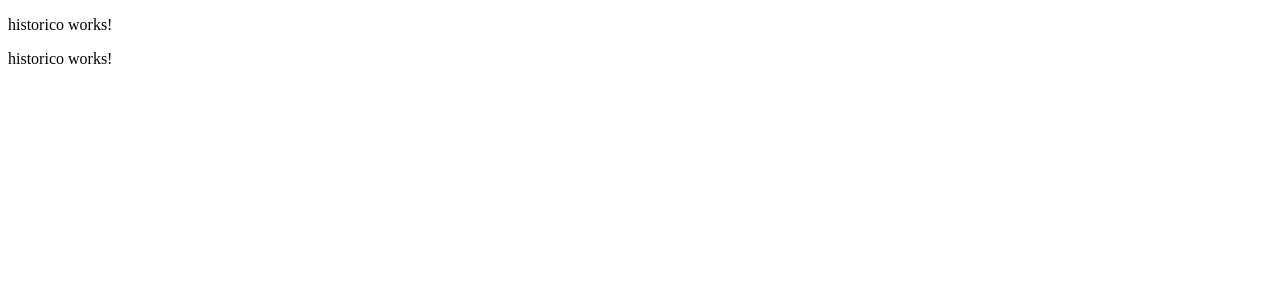
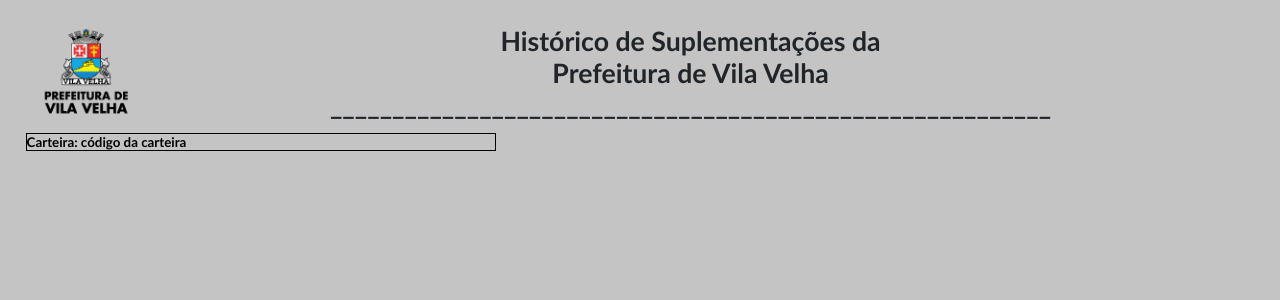
Before and after one commit to xX4vier/projetoTcc, an Angular app: page /historico in a window 1280 px wide. Shown: the top 300 px of the page. Built offline with nearby package versions, Linux system fonts and the light colour scheme.

Commit message:
pastas criadas e bootstrap instalado

```diff
--- a/angular.json
+++ b/angular.json
@@ -31,6 +31,7 @@
               "src/assets"
             ],
             "styles": [
+              "node_modules/bootstrap/dist/css/bootstrap.min.css",
               "src/styles.scss"
             ],
             "scripts": []
--- a/package.json
+++ b/package.json
@@ -18,6 +18,7 @@
     "@angular/platform-browser": "~13.3.0",
     "@angular/platform-browser-dynamic": "~13.3.0",
     "@angular/router": "~13.3.0",
+    "bootstrap": "^5.1.3",
     "rxjs": "~7.5.0",
     "tslib": "^2.3.0",
     "zone.js": "~0.11.4"
--- a/src/app/pages/dapp/historico/historico.component.html
+++ b/src/app/pages/dapp/historico/historico.component.html
@@ -1,2 +1,5 @@
-<p>historico works!</p>
-<p>historico works!</p>
+<div class="container-top">
+    <img class="navheader-logo" src="../../../../assets/images/logo.png" alt="logo da prefeitura">
+    <h1 class="titulo">Histórico de Suplementações da <br> Prefeitura de Vila Velha <br> __________________________________________________________</h1>
+</div>
+<h2 class="carteira">Carteira: código da carteira</h2>
--- a/src/app/pages/dapp/historico/historico.component.scss
+++ b/src/app/pages/dapp/historico/historico.component.scss
@@ -0,0 +1,129 @@
+.container-top{
+    margin-top: 1%;
+    margin-left: 2%;
+    margin-right: 2%;
+    display: flex;
+    flex-direction: line;
+    align-items:    left;
+
+
+}
+
+img{
+    width: 120px;
+    height: 120px;
+
+}
+
+.titulo{
+    font-family: 'Gill Sans', 'Gill Sans MT', Calibri, 'Trebuchet MS', sans-serif;
+    font-size: 20pt;
+    font-weight: bold;
+    text-align: center;
+    margin-left: 15%;
+    margin-top: 1%;
+
+}
+
+.container-centro{
+    display: flex;
+    flex-direction: row;
+    border-style: solid;
+    margin-left: 2%;
+    margin-right: 2%;
+    padding-top: 10px;
+    height: auto;
+    width: auto;
+}
+
+.carteira{
+    font-family: 'Gill Sans', 'Gill Sans MT', Calibri, 'Trebuchet MS', sans-serif;
+    color: rgb(0, 0, 0);
+    font-weight: bold;
+    margin-left: 2%;
+    font-size: 10pt;
+    border-style: solid;
+    border-width: 1px;
+    width: 470px;
+}
+
+
+.container-bottom{
+    display: flex;
+    flex-direction: line;
+    align-items:    left;
+    padding-left: 2%;
+    padding-top: 5%;
+
+}
+
+.filtros{
+
+    border-width: 1px;
+    border-style: solid;
+    border-color: rgb(0, 0, 0);
+    width: 400px;
+    height: 170px;
+    flex-direction: column;
+}
+
+.forms{
+    font-family: 'Gill Sans', 'Gill Sans MT', Calibri, 'Trebuchet MS', sans-serif;
+    max-width: 200px;
+    margin-left: 10px;
+    font-weight: bold;
+}
+.text-filtro{
+
+    font-family: 'Gill Sans', 'Gill Sans MT', Calibri, 'Trebuchet MS', sans-serif;
+    font-size: 12pt;
+    margin-left: 2%;
+    margin-top: 5%;
+    font-weight: bold;
+}
+
+input{
+    width: 200px;
+    margin-left: 2%;
+}
+
+.table{
+    margin-right: 50px;
+    margin-left: 50px;
+    border-width: 1px;
+    border-style: solid;
+    border-color: rgb(0, 0, 0);
+    width: 70%;
+    height: 300px;
+    overflow-y: scroll;
+
+}
+
+table{
+    width: 100%;
+}
+
+th{
+    background: rgb(172, 170, 170);
+    position: sticky;
+    top: 0; /* Don't forget this, required for the stickiness */
+    box-shadow: 0 2px 2px -1px rgba(0, 0, 0, 0.4);
+    padding: 8px;
+    text-align: center;
+    border: 1px solid #dddddd;
+}
+
+td {
+    border: 1px solid #dddddd;
+    text-align: center;
+    padding: 8px;
+  }
+
+  tr:nth-child(even) {
+    background-color: #dddddd;
+  }
+
+  .buttons-bottom{
+      display: flex;
+      justify-content: center;
+  }
--- /dev/null
+++ b/src/assets/scss/_variables.scss
@@ -0,0 +1,7 @@
+$colors: (
+  bgcolor: #C4C4C4, //background body geral
+  uvvblue: #2C2663, //azul do cabeçalho adm
+  dkgrey: #8A8989,
+  mdgrey: #C4C4C4,
+  lggrey: #E0E0E0
+);
--- a/src/styles.scss
+++ b/src/styles.scss
@@ -1 +1,5 @@
-/* You can add global styles to this file, and also import other style files */
+@import './assets/scss/variables';
+
+body {
+  background: map-get($colors, bgcolor) !important;
+}
```
Also changed, not shown: src/assets/images/logo.png (added), 1 other file (tests, documents, lock files or other folders).
